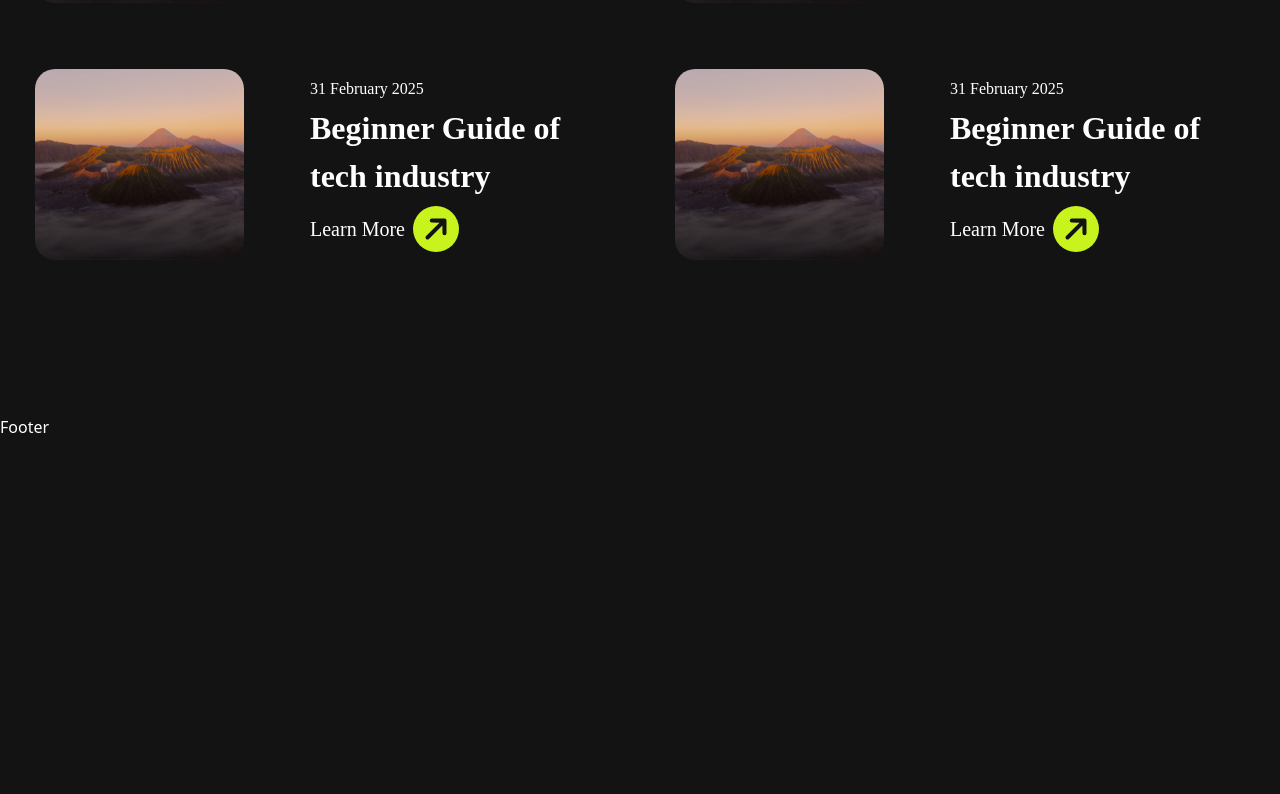
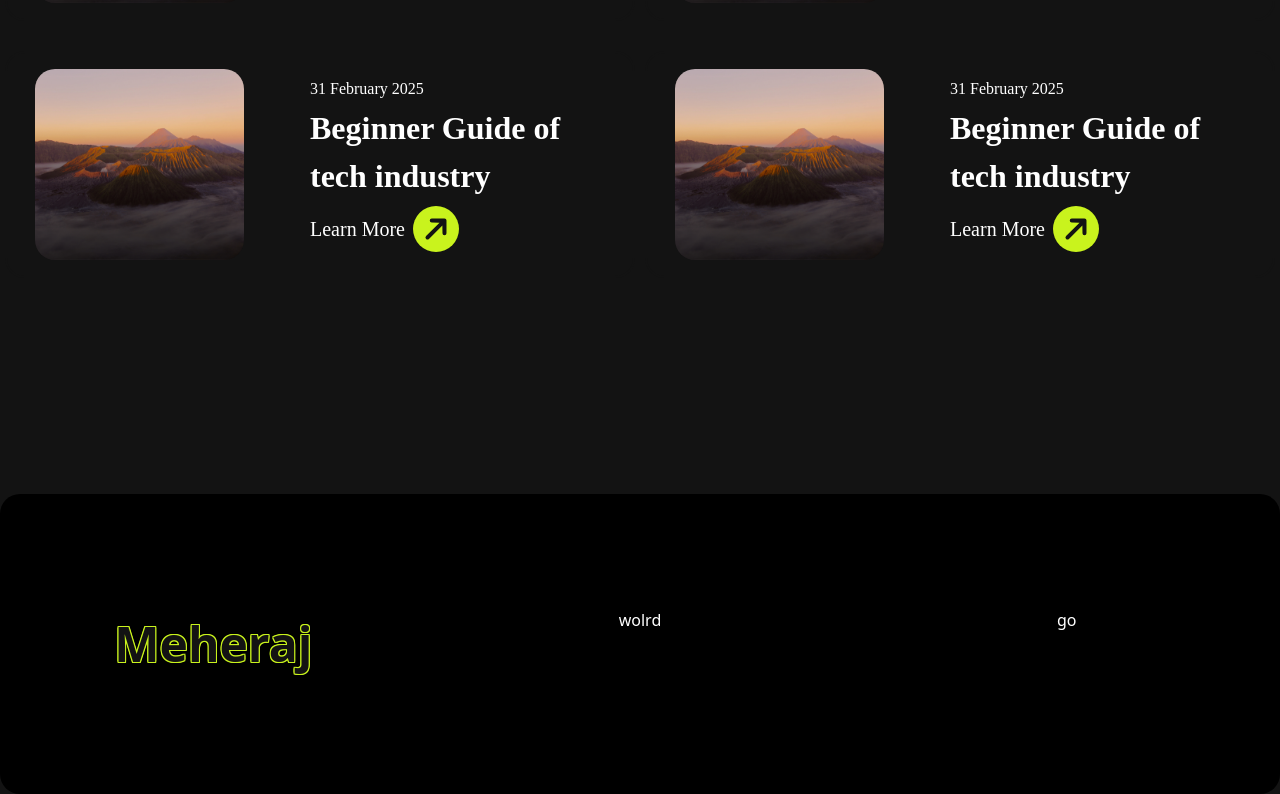
Before and after one commit to meheraj786/my-portfolio, a React (Vite) app: page / in a window 1280 px wide. Shown: the part 6323-7117 px from the top of the page. Before the commit the page ends 6762 px from the top, so only its background shows below. Built offline with nearby package versions, Linux system fonts and the light colour scheme.

Commit message:
footer start

```diff
--- a/src/css/home.css
+++ b/src/css/home.css
@@ -428,8 +428,12 @@ overflow: hidden;
 
 @keyframes glitch {
   50% {
-    filter: blur(20px);
-    transform: skew(25deg);
+    filter: blur(10px);
+    transform: skew(5deg);
+  }
+  100% {
+    filter: blur(0px);
+    transform: skew(0deg);
   }
 }
 @keyframes rotation{
--- a/src/pages/Footer/Footer.jsx
+++ b/src/pages/Footer/Footer.jsx
@@ -1,8 +1,26 @@
 import React from 'react'
+import Logo from '../Logo.jsx'
 
 function Footer() {
   return (
-    <div>Footer</div>
+    <>
+    <div className="footer pt-[79px]">
+      <div className="container py-[114px]  bg-black rounded-[20px]">
+        <div className="grid grid-cols-12">
+          <div className="col-span-4 mx-auto">
+            <Logo/>
+          </div>
+          <div className="col-span-4 mx-auto">
+            wolrd
+          </div>
+          <div className="col-span-4 mx-auto">
+            go
+          </div>
+        </div>
+
+      </div>
+    </div>
+    </>
   )
 }
 
```
